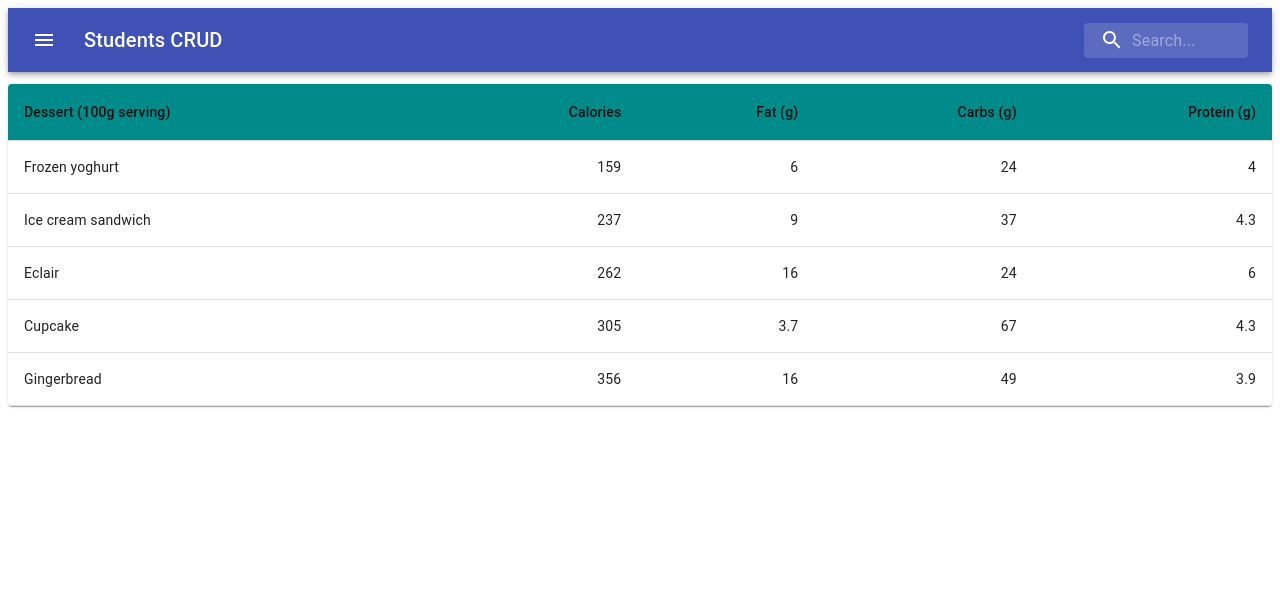
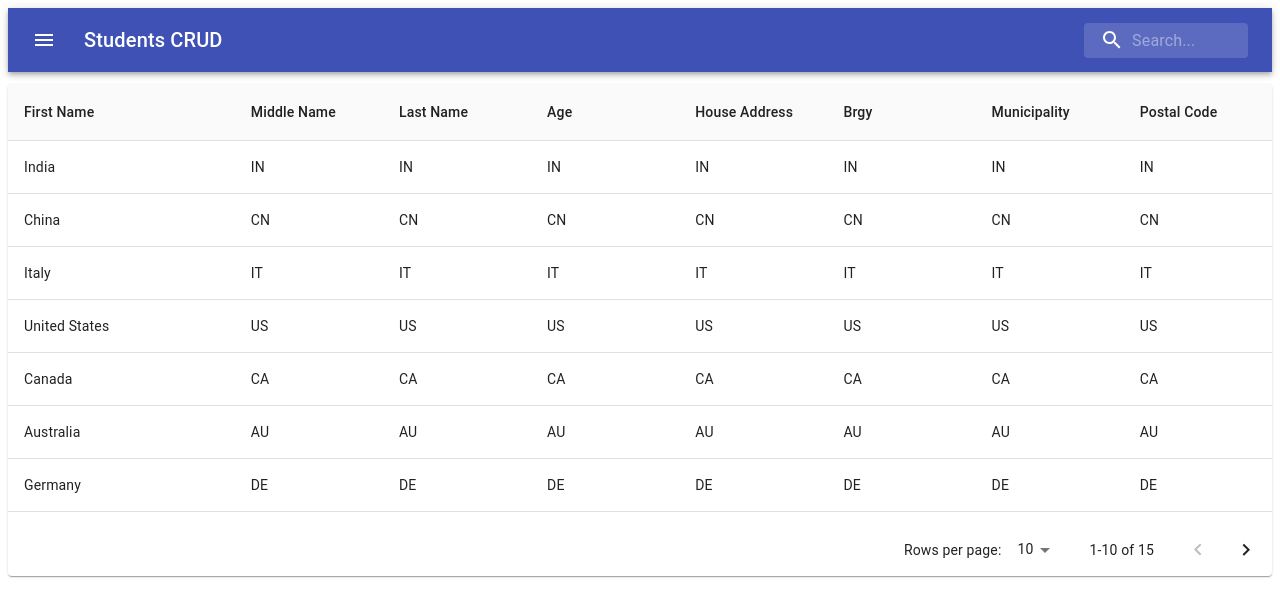
Before and after one commit to jrpt1017/Students-CRUD, a React (Create React App) app in the folder app/: page /dashboard in a window 1280 px wide. Shown: the top 616 px of the page. Built offline with nearby package versions, Linux system fonts and the light colour scheme.

Commit message:
get service

```diff
--- a/app/src/components/DashBoard/DashBoard.js
+++ b/app/src/components/DashBoard/DashBoard.js
@@ -1,67 +1,120 @@
-import React from 'react';
+import React, {useEffect} from 'react';
 import { makeStyles } from '@material-ui/core/styles';
+import Paper from '@material-ui/core/Paper';
 import Table from '@material-ui/core/Table';
 import TableBody from '@material-ui/core/TableBody';
 import TableCell from '@material-ui/core/TableCell';
 import TableContainer from '@material-ui/core/TableContainer';
 import TableHead from '@material-ui/core/TableHead';
+import TablePagination from '@material-ui/core/TablePagination';
 import TableRow from '@material-ui/core/TableRow';
-import Paper from '@material-ui/core/Paper';
+import {getAllStudents} from '../../services/studentsService';
+
+const columns = [
+  { id: 'name', label: 'First Name', minWidth: 170 },
+  { id: 'code', label: 'Middle Name', minWidth: 100 },
+  { id: 'code', label: 'Last Name', minWidth: 100 },
+  { id: 'code', label: 'Age', minWidth: 100 },
+  { id: 'code', label: 'House Address', minWidth: 100 },
+  { id: 'code', label: 'Brgy', minWidth: 100 },
+  { id: 'code', label: 'Municipality', minWidth: 100 },
+  { id: 'code', label: 'Postal Code', minWidth: 100 },
+];
+
+function createData(name, code, population, size) {
+  const density = population / size;
+  return { name, code, population, size, density };
+}
+
+const rows = [
+  createData('India', 'IN', 1324171354, 3287263),
+  createData('China', 'CN', 1403500365, 9596961),
+  createData('Italy', 'IT', 60483973, 301340),
+  createData('United States', 'US', 327167434, 9833520),
+  createData('Canada', 'CA', 37602103, 9984670),
+  createData('Australia', 'AU', 25475400, 7692024),
+  createData('Germany', 'DE', 83019200, 357578),
+  createData('Ireland', 'IE', 4857000, 70273),
+  createData('Mexico', 'MX', 126577691, 1972550),
+  createData('Japan', 'JP', 126317000, 377973),
+  createData('France', 'FR', 67022000, 640679),
+  createData('United Kingdom', 'GB', 67545757, 242495),
+  createData('Russia', 'RU', 146793744, 17098246),
+  createData('Nigeria', 'NG', 200962417, 923768),
+  createData('Brazil', 'BR', 210147125, 8515767),
+];
 
 const useStyles = makeStyles({
-  table: {
-    minWidth: 650,
+  root: {
+    width: '100%',
+    marginTop: 12,
   },
-  tableContainer: {
-   marginTop: 12,
+  container: {
+    maxHeight: 440,
   },
   tableHeader: {
     backgroundColor: 'darkcyan',
   },
 });
 
-function createData(name, calories, fat, carbs, protein) {
-  return { name, calories, fat, carbs, protein };
-}
-
-const rows = [
-  createData('Frozen yoghurt', 159, 6.0, 24, 4.0),
-  createData('Ice cream sandwich', 237, 9.0, 37, 4.3),
-  createData('Eclair', 262, 16.0, 24, 6.0),
-  createData('Cupcake', 305, 3.7, 67, 4.3),
-  createData('Gingerbread', 356, 16.0, 49, 3.9),
-];
-
 const DashBoard = () => {
   const classes = useStyles();
+  const [page, setPage] = React.useState(0);
+  const [rowsPerPage, setRowsPerPage] = React.useState(10);
+
+  const handleChangePage = (event, newPage) => {
+    setPage(newPage);
+  };
+
+  const handleChangeRowsPerPage = (event) => {
+    setRowsPerPage(+event.target.value);
+    setPage(0);
+  };
 
   return (
-    <TableContainer component={Paper} className={classes.tableContainer}>
-      <Table className={classes.table} aria-label="simple table">
-        <TableHead className={classes.tableHeader}>
+    <Paper className={classes.root}>
+      <TableContainer className={classes.container}>
+        <Table stickyHeader aria-label="sticky table">
+          <TableHead>
             <TableRow>
-            <TableCell>Dessert (100g serving)</TableCell>
-            <TableCell align="right">Calories</TableCell>
-            <TableCell align="right">Fat&nbsp;(g)</TableCell>
-            <TableCell align="right">Carbs&nbsp;(g)</TableCell>
-            <TableCell align="right">Protein&nbsp;(g)</TableCell>
+              {columns.map((column) => (
+                <TableCell
+                  key={column.id}
+                  style={{ minWidth: column.minWidth }}
+                >
+                  {column.label}
+                </TableCell>
+              ))}
             </TableRow>
           </TableHead>
           <TableBody>
-          {rows.map((row) => (
-            <TableRow key={row.name}>
-              <TableCell component="th" scope="row">
-                {row.name}
+            {rows.slice(page * rowsPerPage, page * rowsPerPage + rowsPerPage).map((row) => {
+              return (
+                <TableRow hover role="checkbox" tabIndex={-1} key={row.code}>
+                  {columns.map((column) => {
+                    const value = row[column.id];
+                    return (
+                      <TableCell key={column.id} align={column.align}>
+                        {column.format && typeof value === 'number' ? column.format(value) : value}
                       </TableCell>
-              <TableCell align="right">{row.calories}</TableCell>
-              <TableCell align="right">{row.fat}</TableCell>
-              <TableCell align="right">{row.carbs}</TableCell>
-              <TableCell align="right">{row.protein}</TableCell>
+                    );
+                  })}
                 </TableRow>
-          ))}
+              );
+            })}
           </TableBody>
         </Table>
       </TableContainer>
+      <TablePagination
+        rowsPerPageOptions={[10, 25, 100]}
+        component="div"
+        count={rows.length}
+        rowsPerPage={rowsPerPage}
+        page={page}
+        onChangePage={handleChangePage}
+        onChangeRowsPerPage={handleChangeRowsPerPage}
+      />
+    </Paper>
   );
 }
 
--- /dev/null
+++ b/app/src/services/studentsService.js
@@ -0,0 +1,14 @@
+import axios from 'axios';
+
+// Get all students
+
+const requestString = 'http://localhost:3000/students';
+
+export const getAllStudents = async () => {
+  try {
+    const students = await axios.get(requestString);
+    return students.data;
+  } catch (error) {
+    console.log(error.message)
+  }
+};
```
Lines whose indentation alone changed are shown as unchanged.
